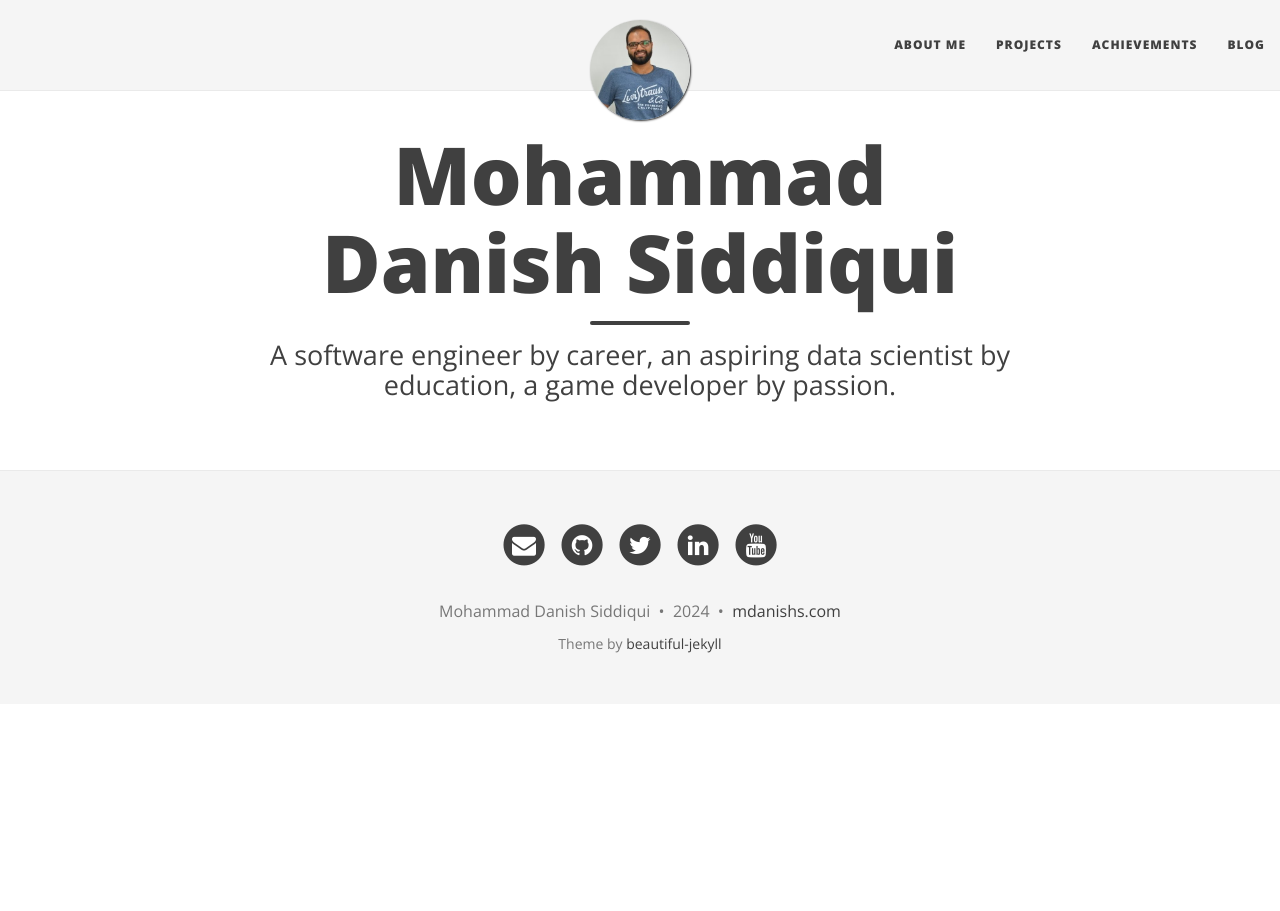
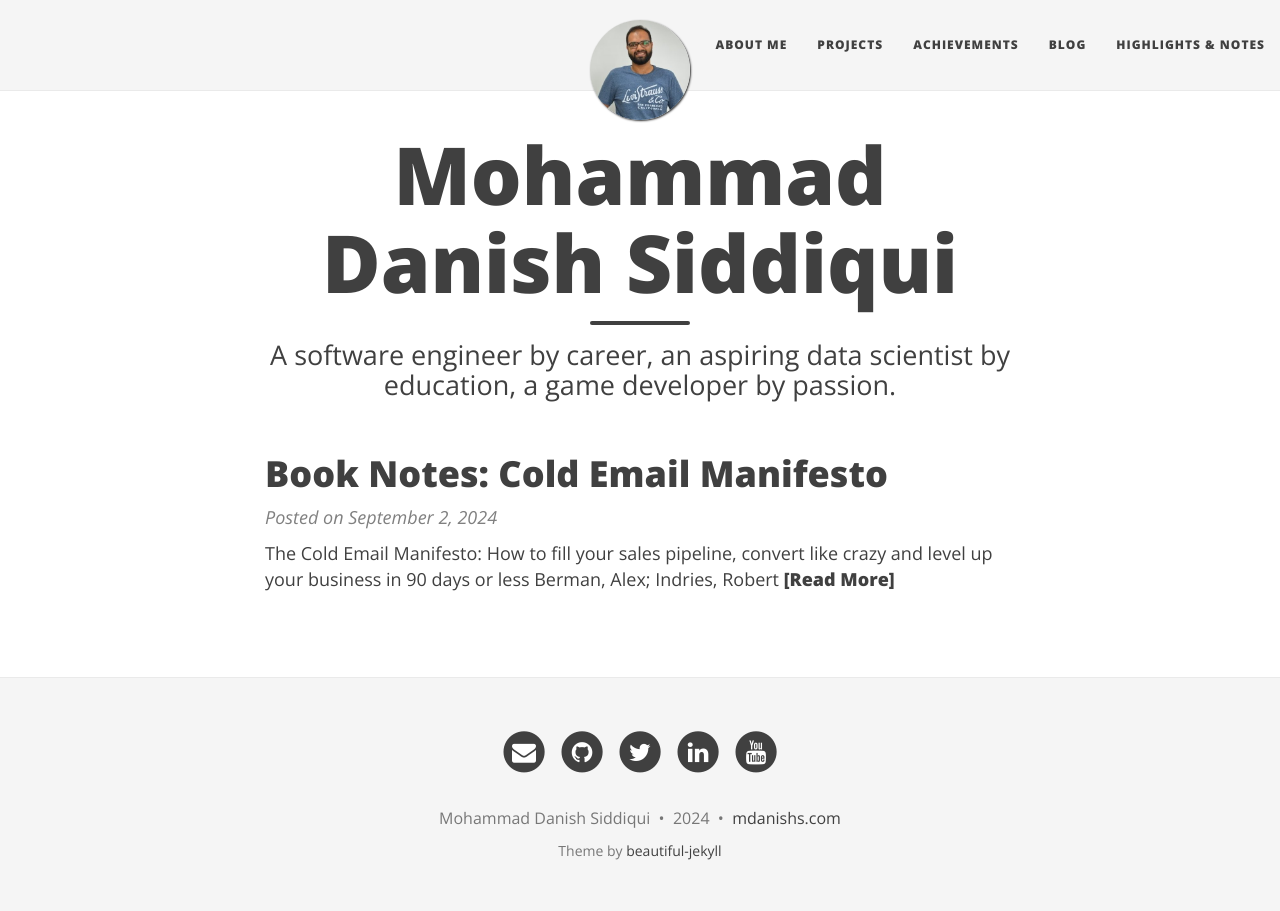
Before and after one commit to mdanishs/mdanishs.github.io, a Jekyll site: the page built from blogs.html, in a window 1280 px wide. Built offline with Jekyll 4.4.1, drawn with Linux system fonts in a browser that asks for light colours; nearby versions of some CDN libraries.

Commit message:
Fix blog url

```diff
--- a/_config.yml
+++ b/_config.yml
@@ -27,6 +27,7 @@ navbar-links:
   Projects: "projects"
   Achievements: "achievements"
   Blog: "https://medium.com/@mdanishs"
+  Highlights & Notes: "blogs"
   # Resources:
   #   - Beautiful Jekyll: "http://deanattali.com/beautiful-jekyll/"
   #   - Learn markdown: "http://www.markdowntutorial.com/"
--- a/blogs.html
+++ b/blogs.html
@@ -6,7 +6,7 @@ use-site-title: true
 ---
 
 <div class="posts-list">
-  {% for post in paginator.posts %}
+  {% for post in site.posts %}
   <article class="post-preview">
     <a href="{{ post.url | prepend: site.baseurl }}">
 	  <h2 class="post-title">{{ post.title }}</h2>
```
Also changed, not shown: achievements.md (+1 -1 lines).
